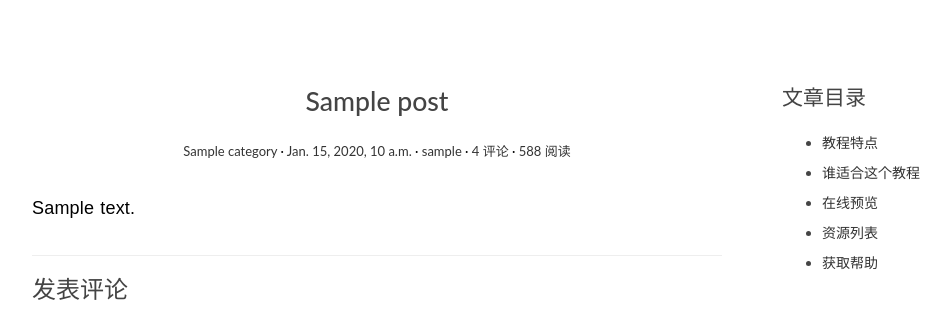
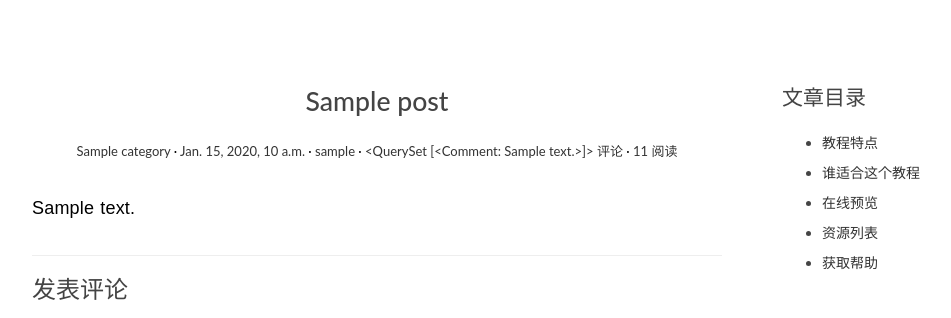
Before and after one commit to YellowDong/myblog, a Django app: page /post/1/ in a window 1280 px wide. Shown: the part 91-409 px from the top of the page, without its empty margins (68-1019 px from the left). Run offline with Django 3.2, Linux system fonts and the light colour scheme; tables that the repository leaves empty hold one stand-in row (values such as "Sample post"); some libraries are stand-ins or nearby versions.

Commit message:
add comment num and read num

```diff
--- a/blogproject/blog/models.py
+++ b/blogproject/blog/models.py
@@ -32,8 +32,8 @@ class Post(models.Model):
     # 新增一个字段用来记录文章的浏览量(新增字段记得重新迁移数据库)
     views = models.PositiveIntegerField(default=0)
 
-    class Meta:
-        ordering = ['-created_time']
+    # class Meta:
+    #     ordering = ['-created_time']
 
     def __str__(self):
         return self.title
--- a/blogproject/note.txt
+++ b/blogproject/note.txt
@@ -12,3 +12,5 @@ href="/static/blog/css/pace.css" 减去模板标签中的部分如href="{% stati
 redirect函数可以对http请求进行重定向，它可以接收一个url作为参数,也可以接收一个模型实例作为参数,如果接收模型实例为参数，则模型实例必须实现了get_absolute_url方法，这样redirect会根据get_absolute_url方法返回的url进行重定向
 
 使用fabric自动部署，如果是pipenv作为虚拟环境，在不激活虚拟环境但是要运行里面的命令使用pipenv run命令如:pipenv run python manage.py migrate如果只是运行python manage.py migrate 会报找不到django之类的错误
+
+上传了一些不想上传的文件到github之后，如果想删除github上的文件而不影响本地的文件可以用git rm -r --cached .idea（如删除.idea）
--- a/blogproject/templates/blog/detail.html
+++ b/blogproject/templates/blog/detail.html
@@ -9,8 +9,8 @@
                 <span class="post-date"><a href="#"><time class="entry-date"
                                                 datetime="{{ post.created_time }}">{{ post.created_time }}</time></a></span>
                 <span class="post-author"><a href="#">{{ post.author }}</a></span>
-                <span class="comments-link"><a href="#">4 评论</a></span>
-                <span class="views-count"><a href="#">588 阅读</a></span>
+                <span class="comments-link"><a href="#">{{ post.comment_set.all }} 评论</a></span>
+                <span class="views-count"><a href="#">{{ post.views }} 阅读</a></span>
             </div>
         </header>
     <div class="entry-content clearfix">
--- a/blogproject/templates/blog/index.html
+++ b/blogproject/templates/blog/index.html
@@ -15,7 +15,7 @@
             <span class="views-count"><a href="#">{{ post.views }} 阅读</a></span>
         </div>
         <div class="entry-content clearfix">
-            <p>{{ post.excerpt }}</p>
+            <p>{{ post.excerpt }}...</p>
             <div class="read-more cl-effect-14">
                 <a href="{{post.get_absolute_url}}" class="more-link">继续阅读 <span class="meta-nav">→</span></a>
             </div>
```
